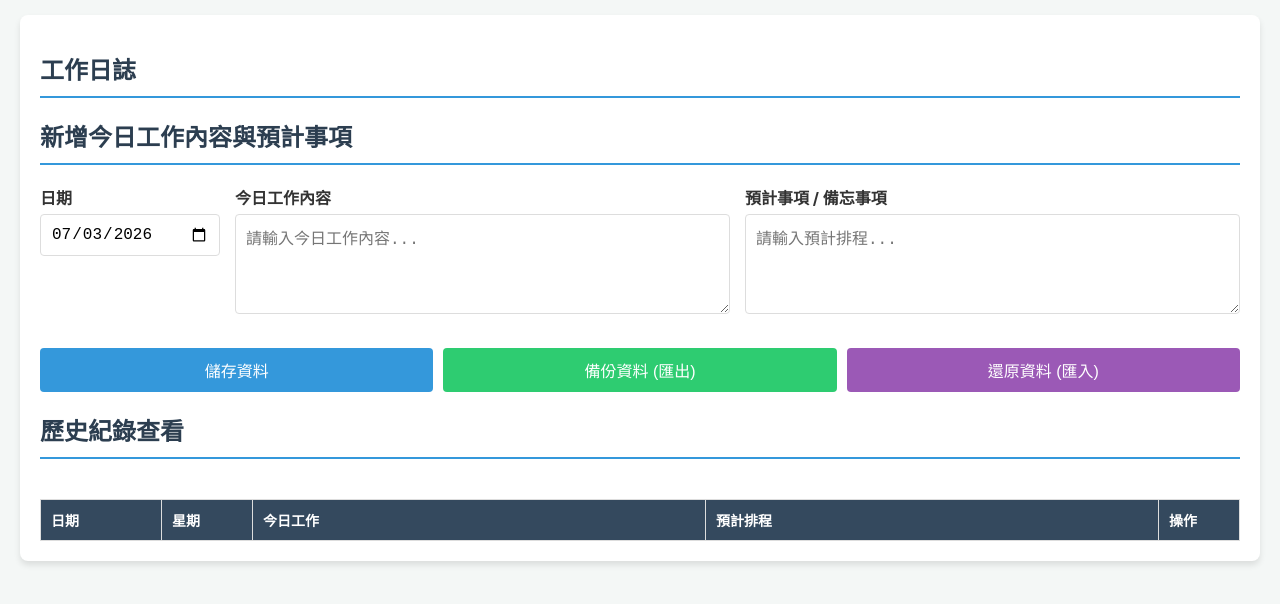
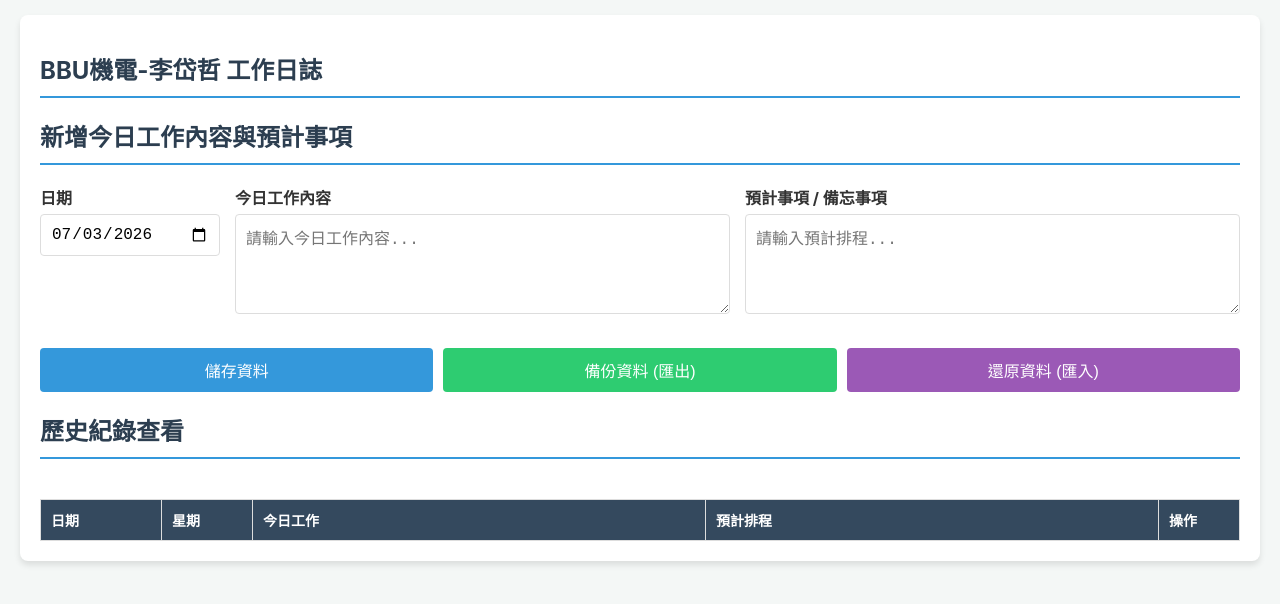
Before and after one commit to vgh12089/work-log, a plain HTML site: page index.html in a window 1280 px wide. Drawn offline with Linux system fonts and the light colour scheme.

Commit message:
index.html

```diff
--- a/index.html
+++ b/index.html
@@ -3,7 +3,7 @@
 <head>
     <meta charset="UTF-8">
     <meta name="viewport" content="width=device-width, initial-scale=1.0">
-    <title>BBU機電部 李岱哲 工作日誌</title>
+    <title>工作日誌</title>
     <style>
         body {
             font-family: -apple-system, BlinkMacSystemFont, "Segoe UI", Roboto, Helvetica, Arial, sans-serif;
@@ -119,7 +119,7 @@
 <body>
 
 <div class="container">
-    <h1>工作日誌</h1>
+    <h1>BBU機電-李岱哲 工作日誌</h1>
 
     <h2>新增今日工作內容與預計事項</h2>
     <div class="flex-box">
```
